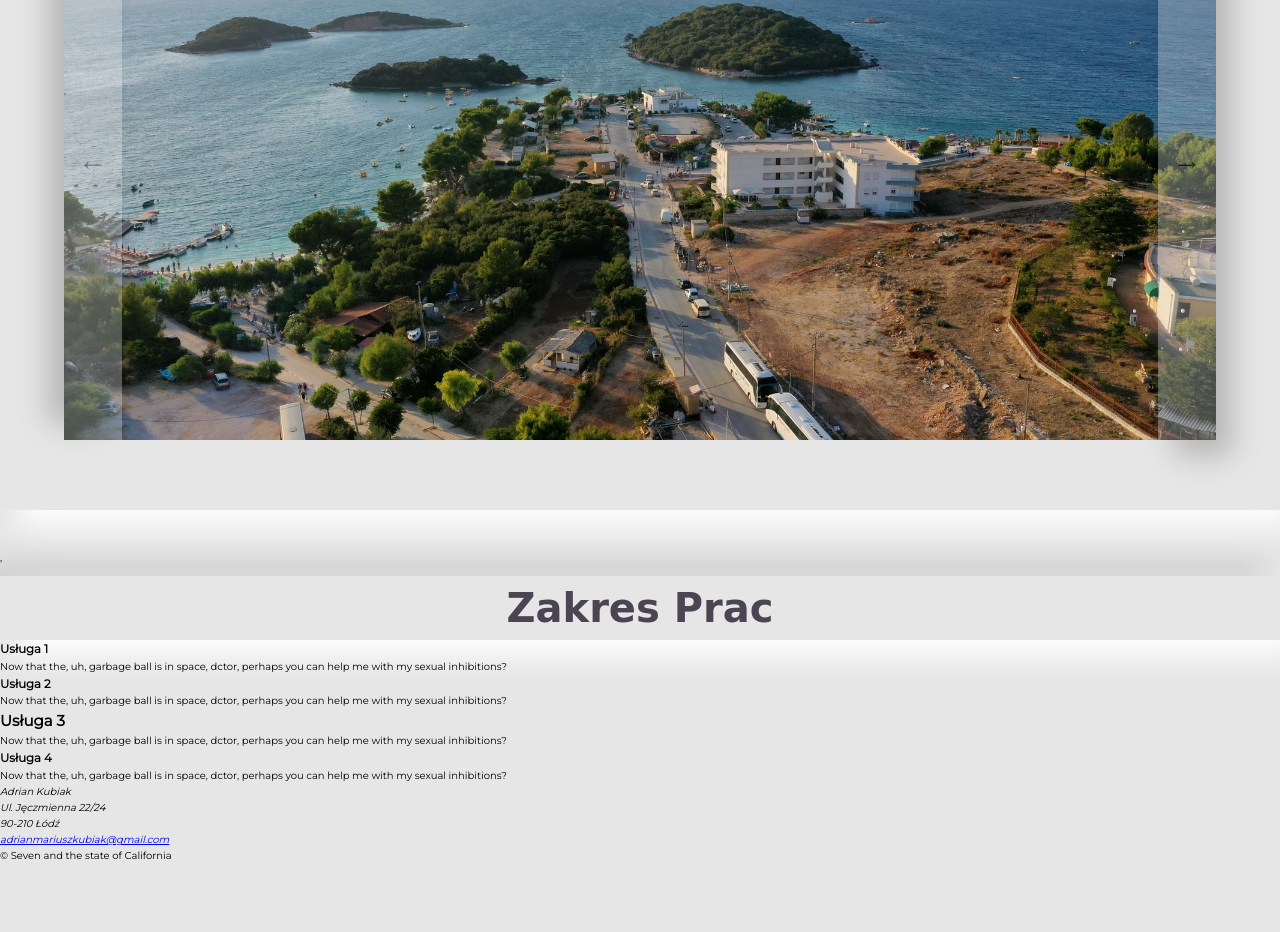
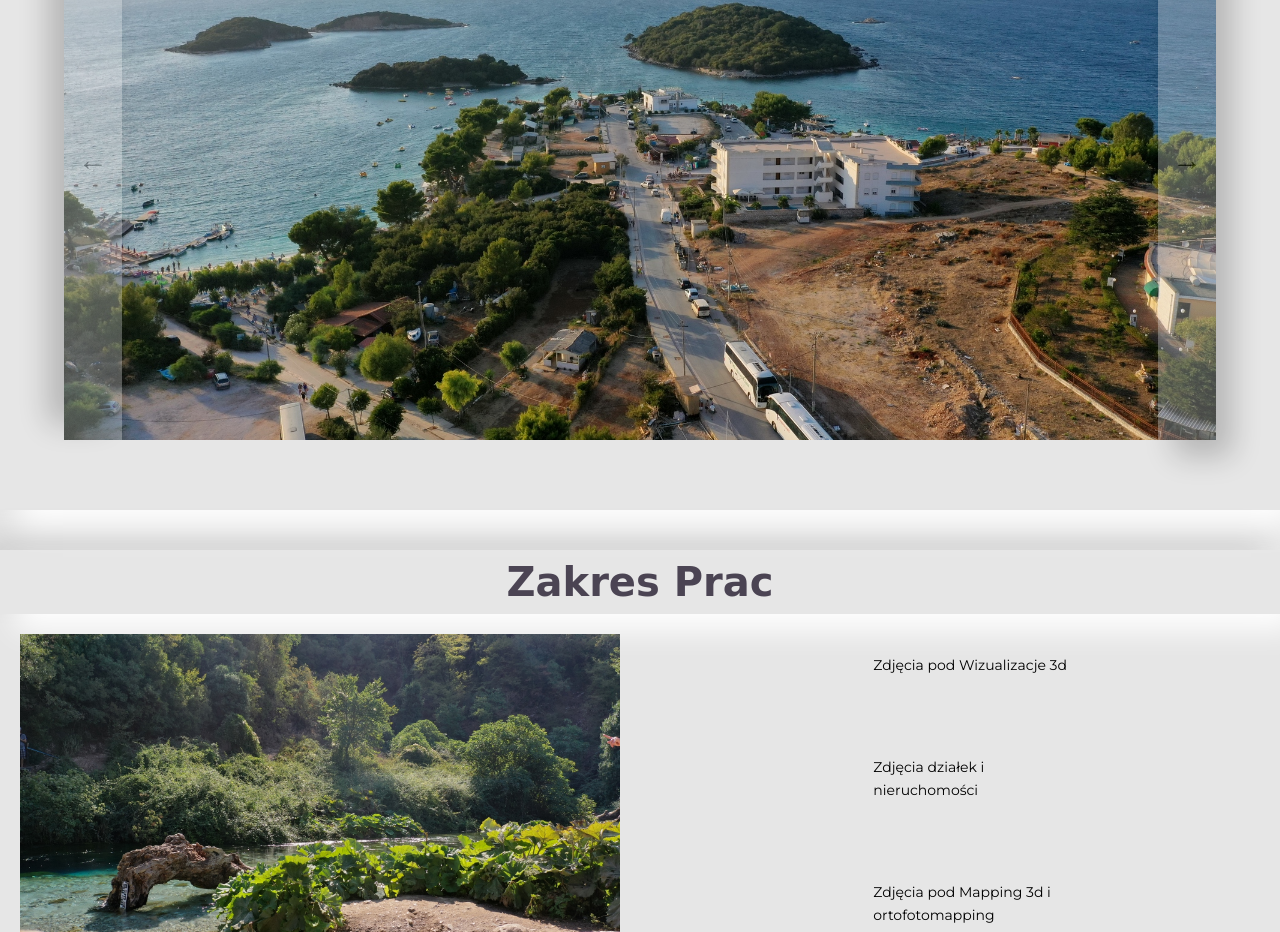
Before and after one commit to dziekonskik/foto-dron, a website: page indeks.html in a window 1280 px wide. Shown: the part 1868-2800 px from the top of the page. Before the commit the page ends 2732 px from the top, so only its background shows below. Drawn offline with Linux system fonts and the light colour scheme; a web font is replaced by a local one.

Commit message:
add basic markup and styling for works section

```diff
--- a/indeks.html
+++ b/indeks.html
@@ -28,7 +28,7 @@
                 <ul class="header__main">
                     <li class="header__main-item"><a class="header__main-link" href="#about">O Firmie</a></li>
                     <li class="header__main-item"><a class="header__main-link" href="#slider">Galeria</a></li>
-                    <li class="header__main-item"><a class="header__main-link" href="#">Cennik</a></li>
+                    <li class="header__main-item"><a class="header__main-link" href="#">Usługi</a></li>
                     <li class="header__main-item"><a class="header__main-link btn-animated" href="#">
                         <span class="btn-animated__span"></span>
                         <span class="btn-animated__span"></span>
@@ -122,41 +122,34 @@
                 <!-- <button class="call2a slider__call2a">Zobacz całą galerię</button> -->
             </div>
         </section>
-        <section class="works">,
+        <section class="works">
             <h2 class="heading-large">Zakres Prac</h2>
-            <div class="works__box">
-                <h3>Usługa 1</h3>
-                <p>Now that the, uh, garbage ball is in space,
-                    dctor, perhaps you can help me with my sexual inhibitions?
-                </p>
+            <div class="works__container">
+                <div class="works__samples">
+                    <img src="slider/DJI_7.jpg" class="works__samples-img" alt="mała plaża nad rzeką w lesie">
+                </div>
+                <ul class="works__list">
+                    <li class="works__list-item">Zdjęcia pod Wizualizacje 3d</li>
+                    <li class="works__list-item">Zdjęcia działek i nieruchomości</li>
+                    <li class="works__list-item">Zdjęcia pod Mapping 3d i ortofotomapping</li>
+                    <li class="works__list-item">Zdjęcia ciągów komunikacyjnych</li>
+                    <li class="works__list-item">Imprezy okolicnościowe, eventy</li>
+                    <li class="works__list-item">Dozór i monitoring z powietrza</li>
+                </ul>
             </div>
-            <div class="works__box">
-                <h3>Usługa 2</h3>
-                <p>Now that the, uh, garbage ball is in space,
-                    dctor, perhaps you can help me with my sexual inhibitions?
-                </p>
-            </div>
-            <div class="works__box">
-                <h2>Usługa 3</h2>
-                <p>Now that the, uh, garbage ball is in space,
-                    dctor, perhaps you can help me with my sexual inhibitions?
-                </p>
-            </div>
-            <div class="works__box">
-                <h3>Usługa 4</h3>
-                <p>Now that the, uh, garbage ball is in space,
-                    dctor, perhaps you can help me with my sexual inhibitions?
-                </p>
-            </div>
+        </section>
+        <section class="contact-form">
+            <h2 class="heading-large">Formularz kontaktowy</h2>
+            Contact form
         </section>
     </main>
 <!-- TODO: formularz kontaktowy -->
     <footer class="main-footer">
         <address>
             Adrian Kubiak<br>
-            Ul. Jęczmienna 22/24<br>
-            90-210 Łódź<br>
-            <a href="mailto:adrianmariuszkubiak@gmail.com">adrianmariuszkubiak@gmail.com</a>
+            Ul. Jęczmienna 13<br>
+            94-202 Łódź<br>
+            <a href="mailto:@gmail.com">fotodronlodz@gmail.com</a>
         </address>
         <p>&copy Seven and the state of California</p>
     </footer>
--- a/sass/_components.scss
+++ b/sass/_components.scss
@@ -121,6 +121,5 @@
         position: absolute;
         top: 0;
         left: 0;
-       // z-index: 300;
     }
 }
--- a/sass/_header.scss
+++ b/sass/_header.scss
@@ -31,17 +31,6 @@
         transform: scale(1.1);
         border: 1px solid white;
         border-radius: 2rem;
-    }
-
-    &__logo-icon {
-        background-color: transparent;
-        position: absolute;
-        width: 70%;
-        height: 100%;
-        z-index: 100;
-        display: inline-block;
-        left: 11rem;
-        top: 0;
     }
 
     &__main {
--- /dev/null
+++ b/sass/_works.scss
@@ -0,0 +1,33 @@
+.works {
+    &__container {
+        display: grid;
+        grid-template-columns: 2fr 1fr ;
+        position: relative;
+    }
+    &__list {
+        display: grid;
+        grid-area: 'ul';
+        justify-content: center;
+        align-items: center;
+        margin-right: 40%;
+
+        &-item {
+            display: block;
+            font-size: 1.4rem;
+            padding: 2rem 1rem;
+            margin: 2rem 1rem;
+            list-style: none;
+        }
+    }
+    &__samples {
+        display: block;
+
+
+        &-img {
+            display: block;
+            height: 34rem;
+            width: 60rem;
+            margin: 2rem;
+        }
+    }
+}
--- a/sass/main.scss
+++ b/sass/main.scss
@@ -4,3 +4,4 @@
 @import "components";
 @import "slider";
 @import "animations";
+@import "works";
```
Also changed, not shown: css/style.css.
